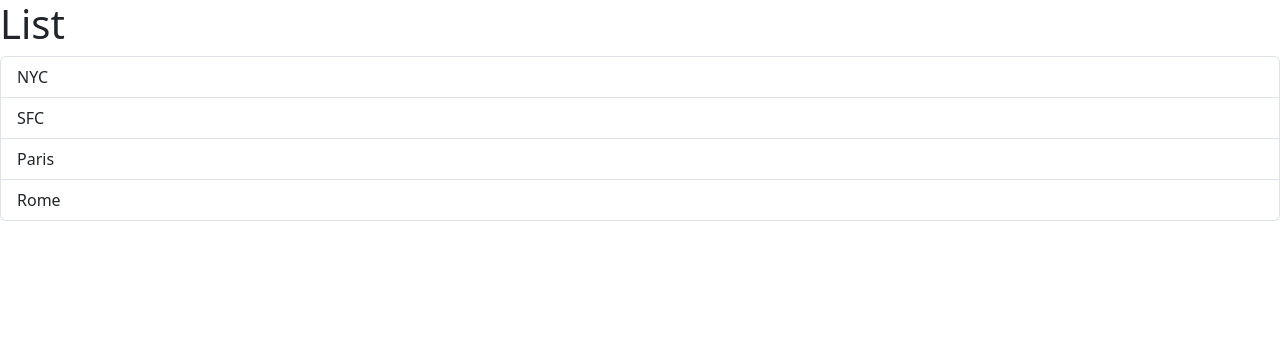
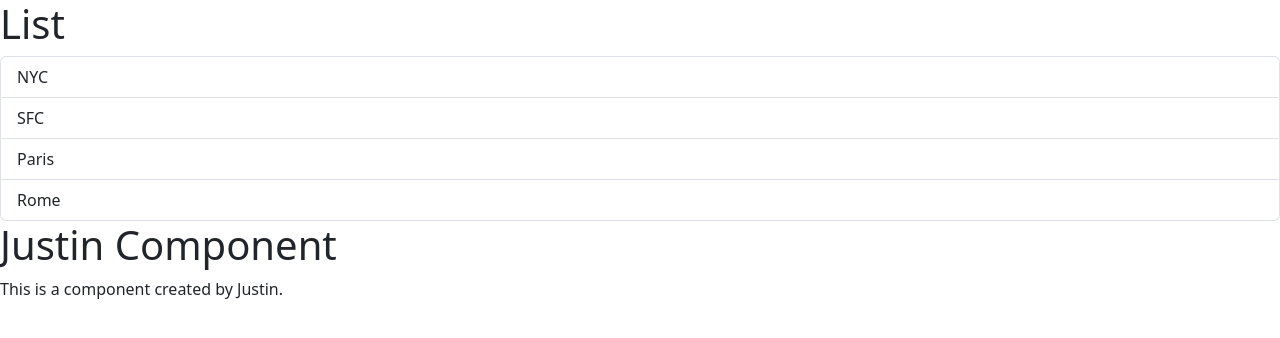
Before and after one commit to TheD4nM4n/react-testing, a React (Vite) app: page / in a window 1280 px wide. Shown: the top 338 px of the page. Built offline with nearby package versions, Linux system fonts and the light colour scheme.

Commit message:
Added JustinComponent

```diff
--- a/src/App.tsx
+++ b/src/App.tsx
@@ -1,9 +1,10 @@
+import JustinComponent from "./components/JustinComponent";
 import ListGroup from "./components/ListGroup";
 import Message from "./Message";
 
 function App() {
 
-  return <div><ListGroup /></div>;
+  return <div><ListGroup /><JustinComponent /></div>;
 }
 
 export default App;
--- /dev/null
+++ b/src/components/JustinComponent.tsx
@@ -0,0 +1,10 @@
+function JustinComponent() {
+  return (
+    <div>
+      <h1>Justin Component</h1>
+      <p>This is a component created by Justin.</p>
+    </div>
+  );
+}
+
+export default JustinComponent;
--- a/src/components/ListGroup.tsx
+++ b/src/components/ListGroup.tsx
@@ -7,7 +7,7 @@ function ListGroup() {
     return (
     <>
         <h1>List</h1>
-        { items.length === 0 && <p>No item found.</p>}
+        { items.length === 0 && <p>No item found.</p> }
         <ul className="list-group">
             {items.map((item, index) => (
                 <li
```
